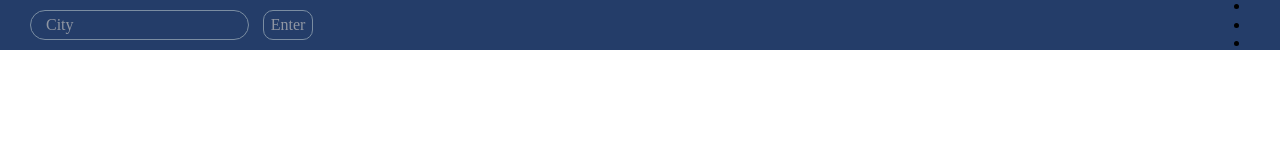
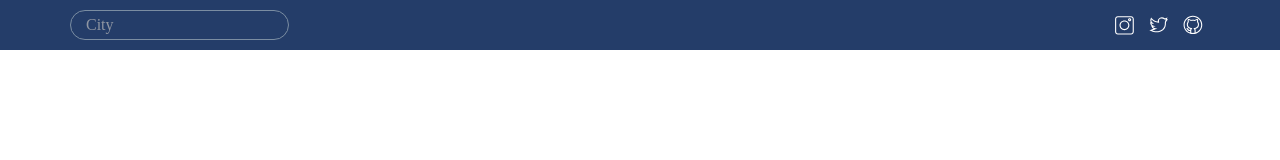
Before and after one commit to SysoevAndrey/weather, a plain HTML site: page index.html in a window 1280 px wide. Drawn offline with Linux system fonts and the light colour scheme.

Commit message:
Header is completely done

```diff
--- a/blocks/button/button.css
+++ /dev/null
@@ -1,20 +0,0 @@
-.button {
-    box-sizing: border-box;
-    color: #b9b9b9b7;
-    margin-left: 10px;
-    width: 50px;
-    height: 30px;
-    border: 1px solid #7A8DA2;
-    border-radius: 10px;
-    background-color: #243D69;
-    cursor: pointer;
-    transition: 0.1s linear;
-}
-
-.button:enabled:hover {
-    background-color: #2f4d81;
-}
-
-.button:disabled {
-    cursor: not-allowed;;
-}
--- /dev/null
+++ b/blocks/header/__link/header__link.css
@@ -0,0 +1,9 @@
+.header__link {
+    width: 100%;
+    height: 100%;
+    transition: 0.1s linear;
+}
+
+.header__link:hover {
+    opacity: 0.7;
+}
--- /dev/null
+++ b/blocks/header/__logo/header__logo.css
@@ -0,0 +1,6 @@
+.header__logo {
+    width: 20px;
+    height: 20px;
+    margin-left: 7px;
+    margin-right: 7px;
+}
--- /dev/null
+++ b/blocks/header/__social-icon/header__social-icon.css
@@ -0,0 +1,4 @@
+.header__social-icon {
+    width: 100%;
+    height: 100%;
+}
--- /dev/null
+++ b/blocks/header/__social/header__social.css
@@ -0,0 +1,9 @@
+.header__social {
+    margin: 0;
+    padding: 0;
+    list-style: none;
+    display: flex;
+    justify-content: space-between;
+    padding-left: -7px;
+    padding-right: -7px;
+}
--- a/blocks/header/header.css
+++ b/blocks/header/header.css
@@ -1,8 +1,13 @@
+@import url(./__social/header__social.css);
+@import url(./__link/header__link.css);
+@import url(./__logo/header__logo.css);
+@import url(./__social-icon/header__social-icon.css);
+
 .header {
     display: flex;
     justify-content: space-between;
     align-items: center;
     background-color: #243D69;
-    padding: 0 30px;
+    padding: 0 70px;
     height: 50px;
 }
--- a/index.html
+++ b/index.html
@@ -13,12 +13,22 @@
     <header class="header">
         <form class="header__form">
             <input type="text" class="input" placeholder="City">
-            <button class="button" disabled>Enter</button>
         </form>
         <ul class="header__social">
-            <li class="header__logo"><a href="" class="header__link header__link_instagram"></a></li>
-            <li class="header__logo"><a href="" class="header__link header__link_vkontakte"></a></li>
-            <li class="header__logo"><a href="" class="header__link header__link_github"></a></li>
+            <li class="header__logo">
+                <a href="#" class="header__link">
+                    <img src="images/instagram.svg" alt="Логотип Инстаграм" class="header__social-icon">
+                  </a>
+            </li>
+            <li class="header__logo">
+                <a href="#" class="header__link">
+                    <img src="images/twitter.svg" alt="Логотип Твиттера" class="header__social-icon">
+                  </a>
+            </li>
+            <li class="header__logo">
+                <a href="#" class="header__link">
+                    <img src="images/github.svg" alt="Логотип Гитхаб" class="header__social-icon">
+                </a></li>
         </ul>
     </header>
     <main class="main">
--- a/pages/index.css
+++ b/pages/index.css
@@ -1,3 +1,2 @@
 @import url(../blocks/header/header.css);
 @import url(../blocks/input/input.css);
-@import url(../blocks/button/button.css);
```
Also changed, not shown: images/github.svg (added), images/instagram.svg (added), images/twitter.svg (added), 4 other files.
